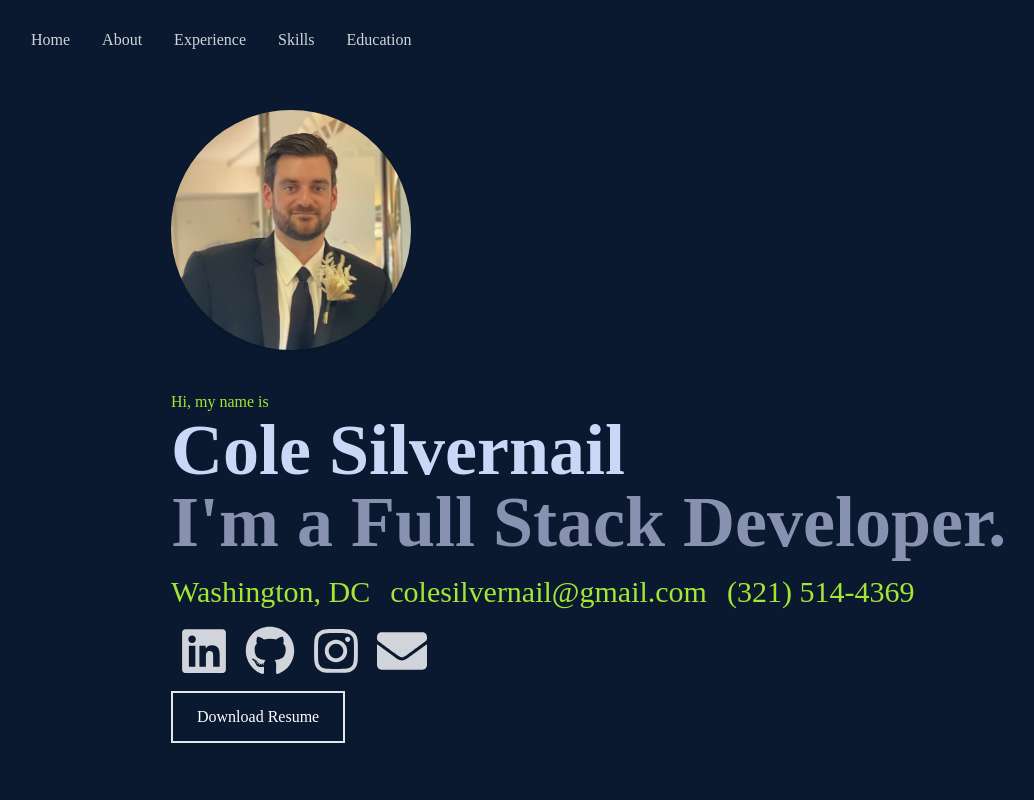
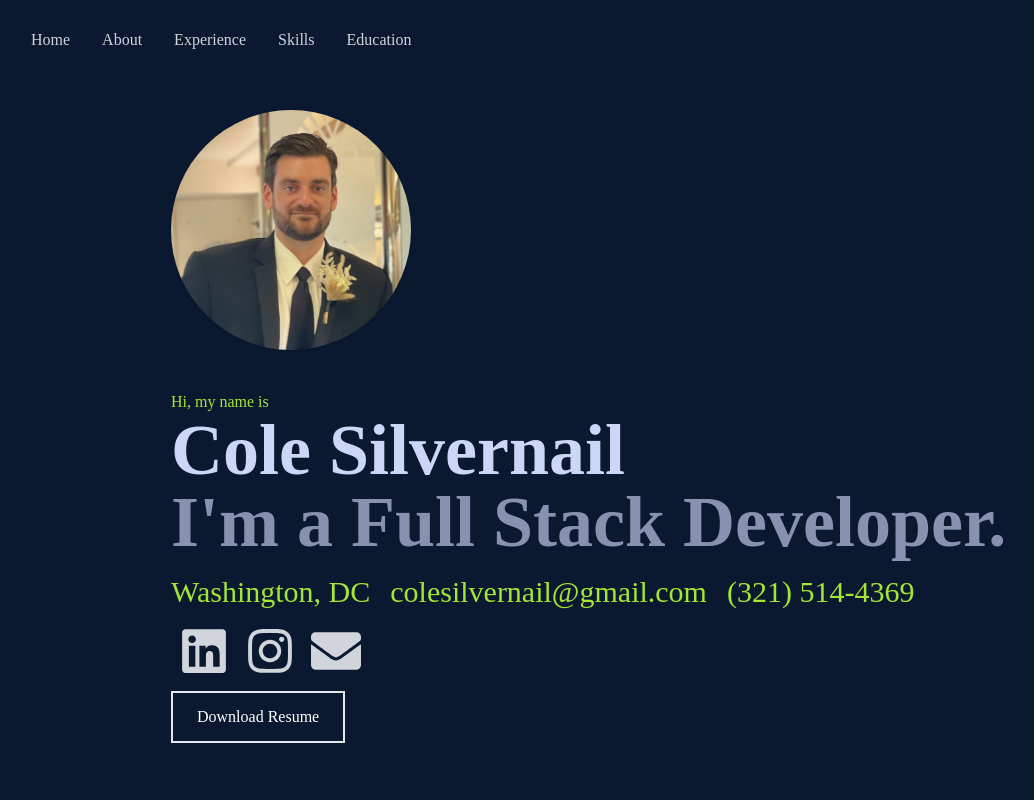
Before and after one commit to coleSil/personal-website-2.0, a React (Create React App) app: page / in a window 1280 px wide. Shown: the top 800 px of the page, without its empty margins (1-1035 px from the left). Built offline with nearby package versions, Linux system fonts and the light colour scheme.

Commit message:
Update Home.jsx
clean up home

```diff
--- a/src/pages/Home.jsx
+++ b/src/pages/Home.jsx
@@ -1,5 +1,5 @@
 import React from 'react';
-import {FaGithub, FaLinkedin, FaInstagram, FaEnvelope} from 'react-icons/fa';
+import {FaLinkedin, FaInstagram, FaEnvelope} from 'react-icons/fa';
 import meImage from '../assets/me.jpg';
 import resume from '../assets/Silvernail_Resume.pdf';
 
@@ -29,9 +29,6 @@ const Home = () => {
                 <a href='https://www.linkedin.com/in/cole-silvernail/' className='inline-block px-2 hover:text-lime-400'>
                     <FaLinkedin size={50} />
                 </a>
-                <a href='https://github.com/coleSil' className='inline-block px-2 hover:text-lime-400'>
-                    <FaGithub size={50} />
-                </a>
                 <a href='https://www.instagram.com/cole.sliversnail/' className='inline-block px-2 hover:text-lime-400'>
                     <FaInstagram size={50} />
                 </a>
```
